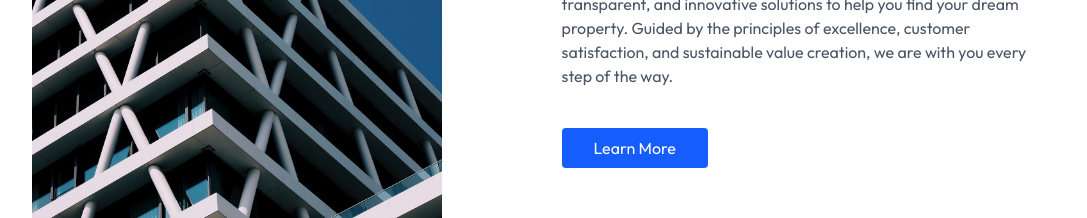
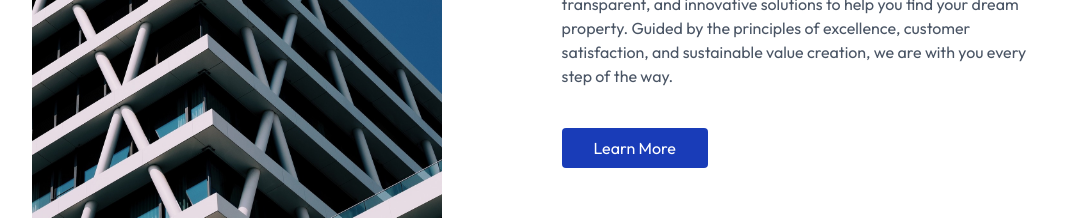
Before and after one commit to esraayaz/real-estate, a React (Vite) app: page / in a window 1280 px wide. Shown: the part 1280-1498 px from the top of the page, without its empty margins (96-1183 px from the left). Built offline with nearby package versions, Linux system fonts and the light colour scheme.

Commit message:
About component updated 🌷

```diff
--- a/src/Components/About.jsx
+++ b/src/Components/About.jsx
@@ -48,7 +48,7 @@ const About = () => {
             satisfaction, and sustainable value creation, we are with you every
             step of the way.
           </p>
-          <button className="cursor-pointer bg-blue-600 hover:bg-sky-600 text-white px-8 py-2 rounded-sm">
+          <button className="cursor-pointer bg-blue-800 hover:bg-blue-600 text-white px-8 py-2 rounded-sm">
             Learn More
           </button>
         </div>
```
